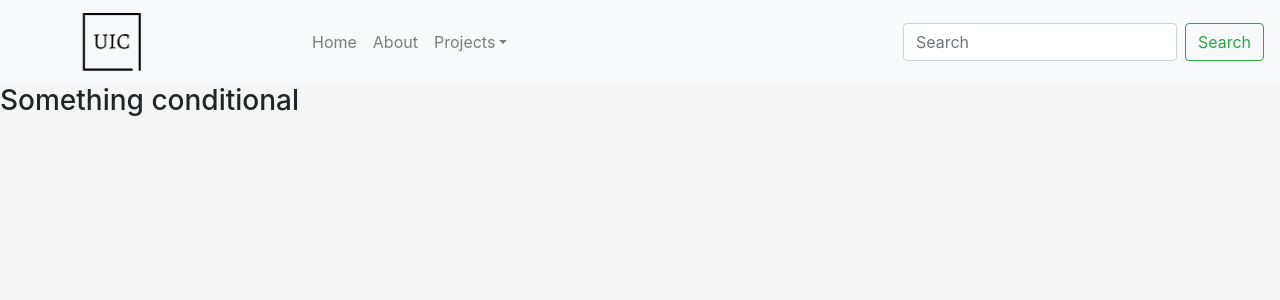
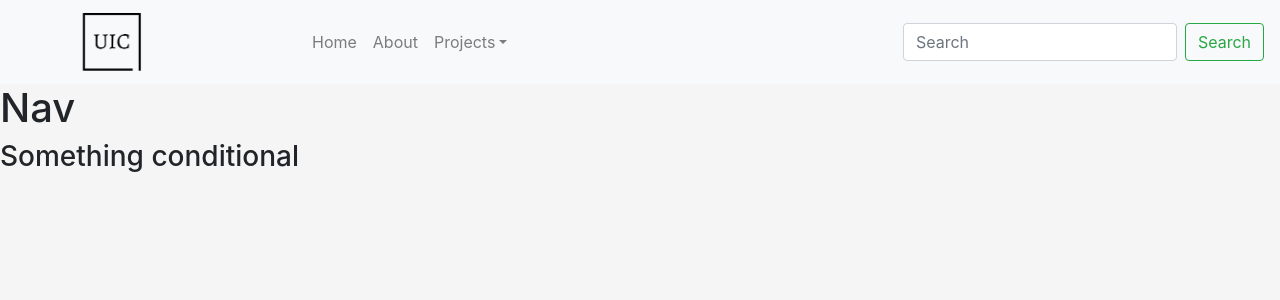
Before and after one commit to Fredrik93/react_tutorial, a React (Create React App) app: page /conditional in a window 1280 px wide. Shown: the top 300 px of the page. Built offline with nearby package versions, Linux system fonts and the light colour scheme.

Commit message:
clean up with ternary statement

```diff
--- a/src/Components/ConditionalRendering/ConditionalItem.js
+++ b/src/Components/ConditionalRendering/ConditionalItem.js
@@ -1,12 +1,11 @@
 import React from 'react'
 
 function ConditionalItem(props) {
-    if (props.isLoading === true) {
-        return (
+    return (<div>
+        <h1>Nav</h1>
+        {props.isLoading === true ?
             <h1> Loading... </h1>
-        )
-    } else {
-        return <h3>Something conditional </h3>
-    }
+            : <h3>Something conditional </h3>}
+    </div>)
 }
 export default ConditionalItem
```
